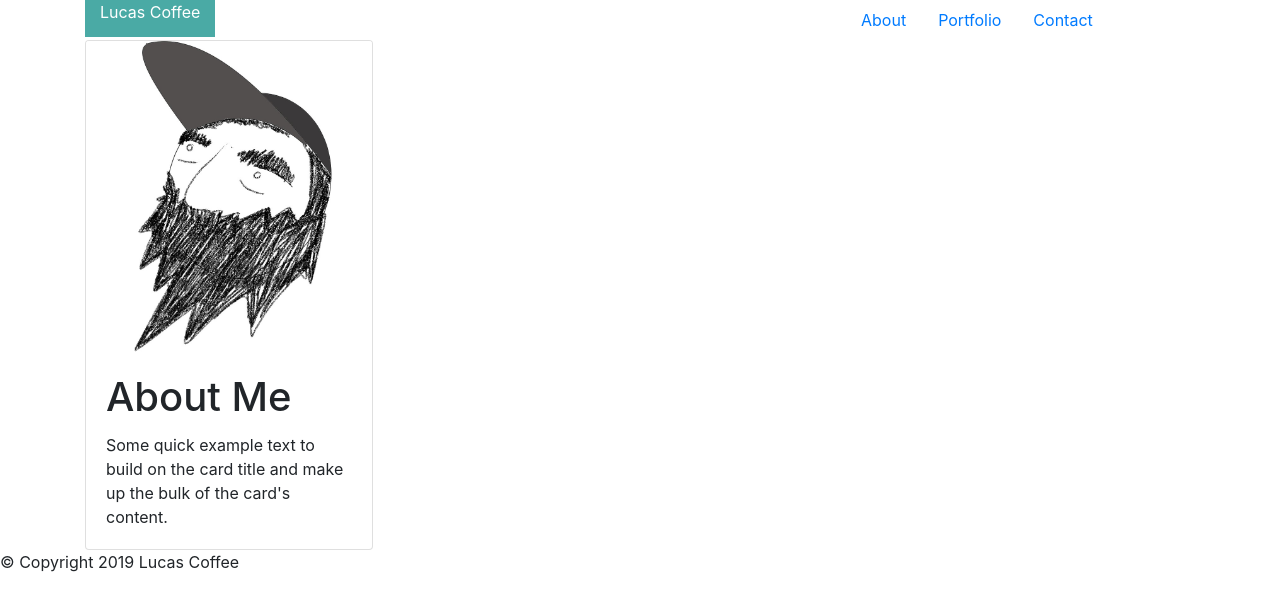
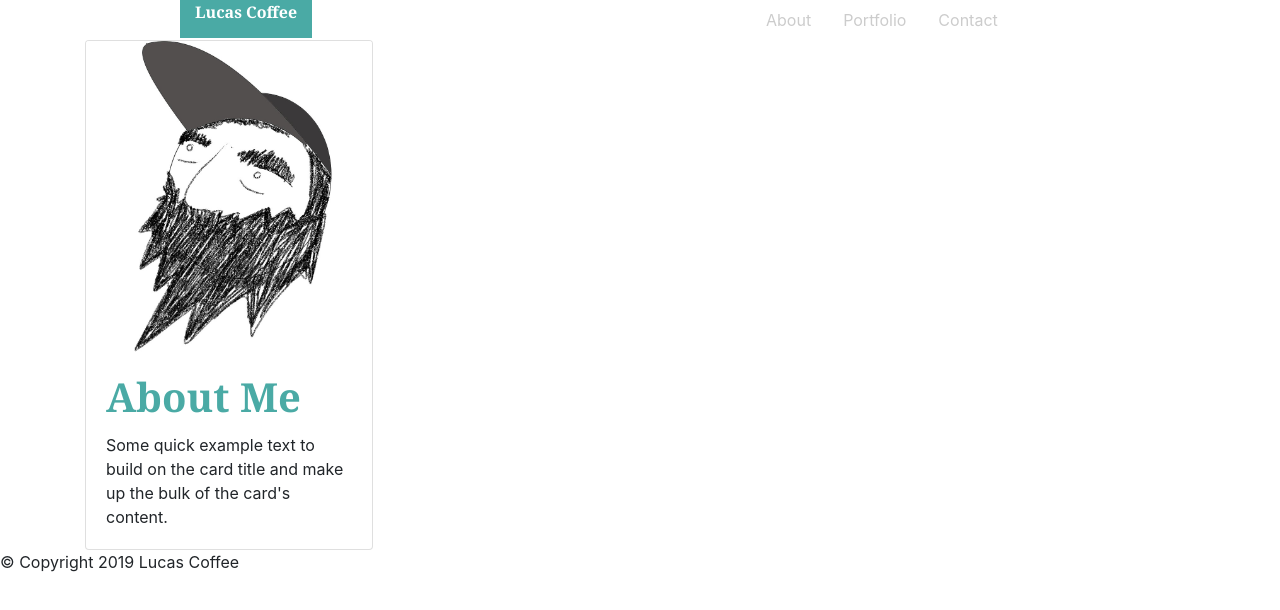
Before and after one commit to kalashnikoffee/responsive-bio, a plain HTML site: page index.html in a window 1280 px wide. Drawn offline with nearby package versions, Linux system fonts and the light colour scheme.

Commit message:
style tinkering for standard computer screen viewing

```diff
--- a/index.html
+++ b/index.html
@@ -6,7 +6,6 @@
     <meta http-equiv="X-UA-Compatible" content="ie=edge">
     <title>Document</title>
     <link rel="stylesheet" href="https://maxcdn.bootstrapcdn.com/bootstrap/4.0.0/css/bootstrap.min.css" integrity="sha384-Gn5384xqQ1aoWXA+058RXPxPg6fy4IWvTNh0E263XmFcJlSAwiGgFAW/dAiS6JXm" crossorigin="anonymous">
-    <link rel="stylesheet" type="text/css" href="assets/css/style.css">
 </head>
 <!--Code begins here-->
 <body>
@@ -15,19 +14,22 @@
       <div class="row">
 
 
-            <div class="col-sm-8">
-                    <a href="index.html" class="my-name" style="background-color:#4aaaa5;color:#ffffff;padding:15px">Lucas Coffee</a>
+            <div class="col-sm-1">
+                <!--empty row for spacing. remove?-->
             </div>
-            <div class="col-sm-4">
+            <div class="col-sm-6">
+                    <a href="index.html" class="my-name" style="background-color:#4aaaa5;color:#ffffff;font-family: 'Georgia', Times, 'Times New Roman', serif; font-weight: bold; padding:15px">Lucas Coffee</a>
+            </div>
+            <div class="col-sm-5">
                     <ul class="nav nav-pills">
                             <li class="nav-item">
-                            <a class="nav-link" href="index.html">About</a>
+                            <a class="nav-link" href="index.html" style="color:#cccccc">About</a>
                             </li>
                             <li class="nav-item">
-                            <a class="nav-link" href="portfolio.html">Portfolio</a>
+                            <a class="nav-link" href="portfolio.html" style="color:#cccccc">Portfolio</a>
                             </li>
                             <li class="nav-item">
-                            <a class="nav-link" href="contact.html">Contact</a>
+                            <a class="nav-link" href="contact.html" style="color:#cccccc">Contact</a>
                             </li>
                     </ul>
                 </div>
@@ -37,7 +39,7 @@
               <div class="card" style="width: 18rem;">
                   <img class="card-img-top" src="assets/images/me.jpg" alt="Card image cap">
                   <div class="card-body">
-                      <h1 class="card-title" style="">About Me</h1>
+                      <h1 class="card-title" style="color: #4aaaa5; font-family: 'Georgia', Times, 'Times New Roman', serif; font-weight: bold;">About Me</h1>
                     <p class="card-text">Some quick example text to build on the card title and make up the bulk of the card's content.</p>
                   </div>
                 </div>
```
Also changed, not shown: contact.html (+0 -1 lines), portfolio.html (+4 -5 lines).
